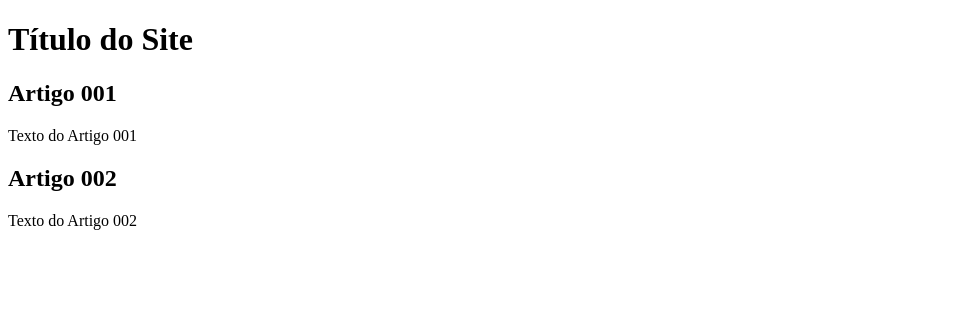
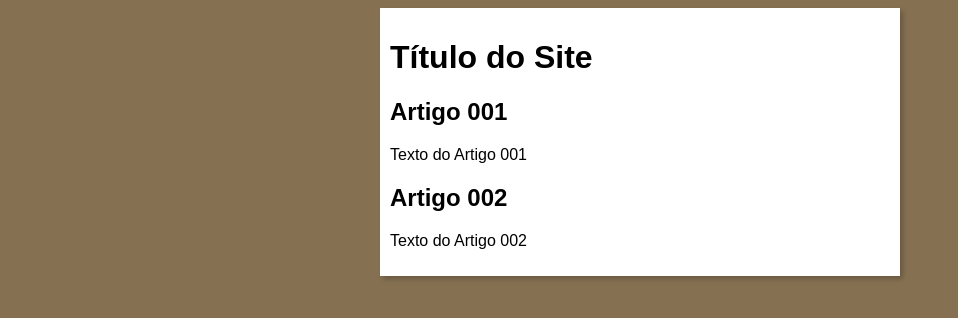
Before and after one commit to RenatoFontinelles/projeto-site, a plain HTML site: page index.html in a window 1280 px wide. Shown: the whole page, without its empty margins (0-958 px from the left). Drawn offline with Linux system fonts and the light colour scheme.

Commit message:
inicio design

```diff
--- /dev/null
+++ b/estilos/style.css
@@ -0,0 +1,17 @@
+*{
+    font-family: Arial, Helvetica, sans-serif;
+    font: size 16px;
+}
+
+body {
+    background-color: rgb(133, 112, 82);
+
+}
+
+main{
+    background-color: white;
+    width: 500px;
+    margin: auto;
+    padding: 10px;
+    box-shadow: 3px 3px 5px rgba(0, 0, 0, 0.212);
+}
--- a/index.html
+++ b/index.html
@@ -5,6 +5,7 @@
     <meta http-equiv="X-UA-Compatible" content="IE=edge">
     <meta name="viewport" content="width=device-width, initial-scale=1.0">
     <title>Título do Site</title>
+    <link rel="stylesheet" href="estilos/style.css"
 </head>
 <body>
     <main>
```
